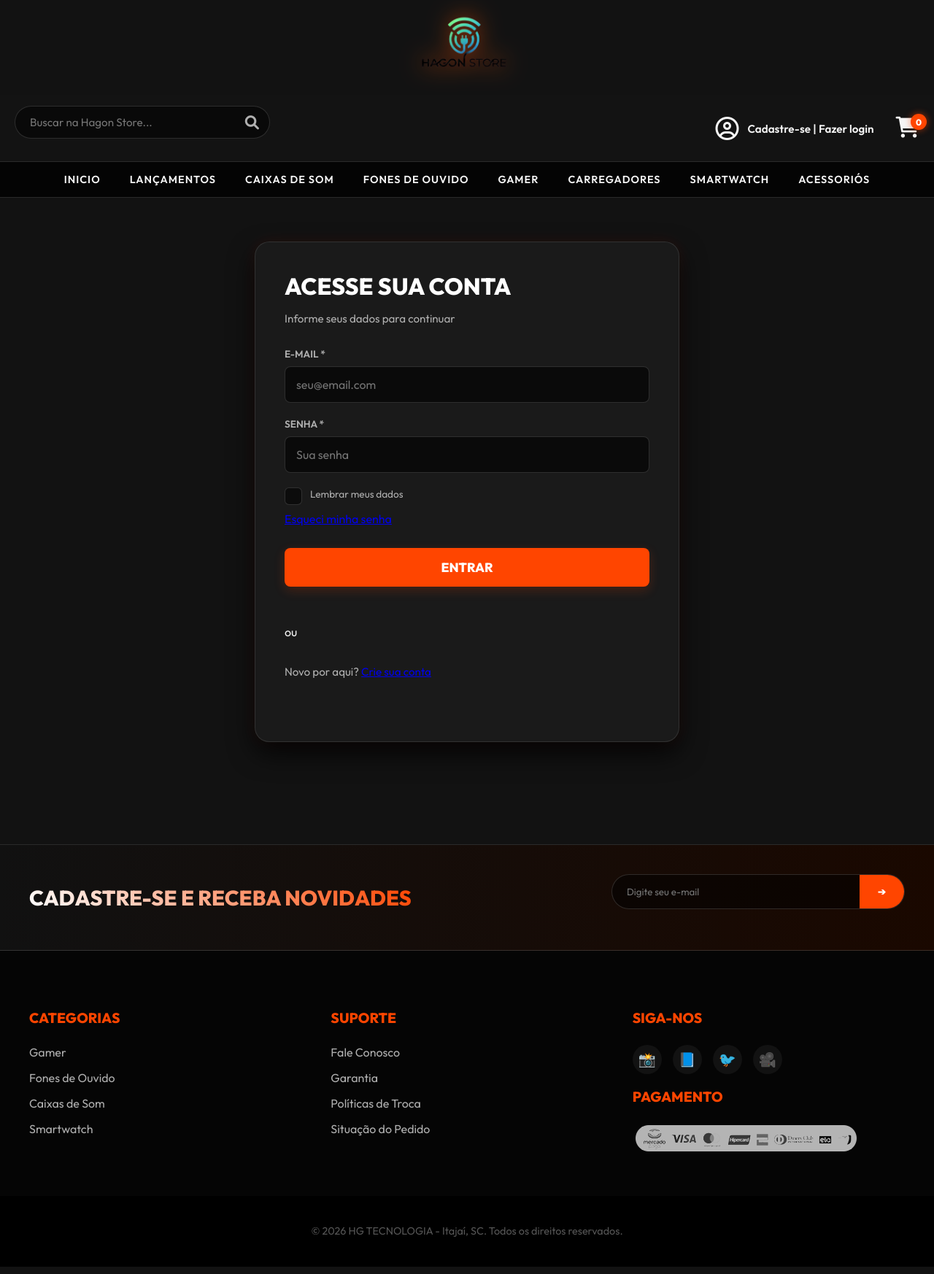
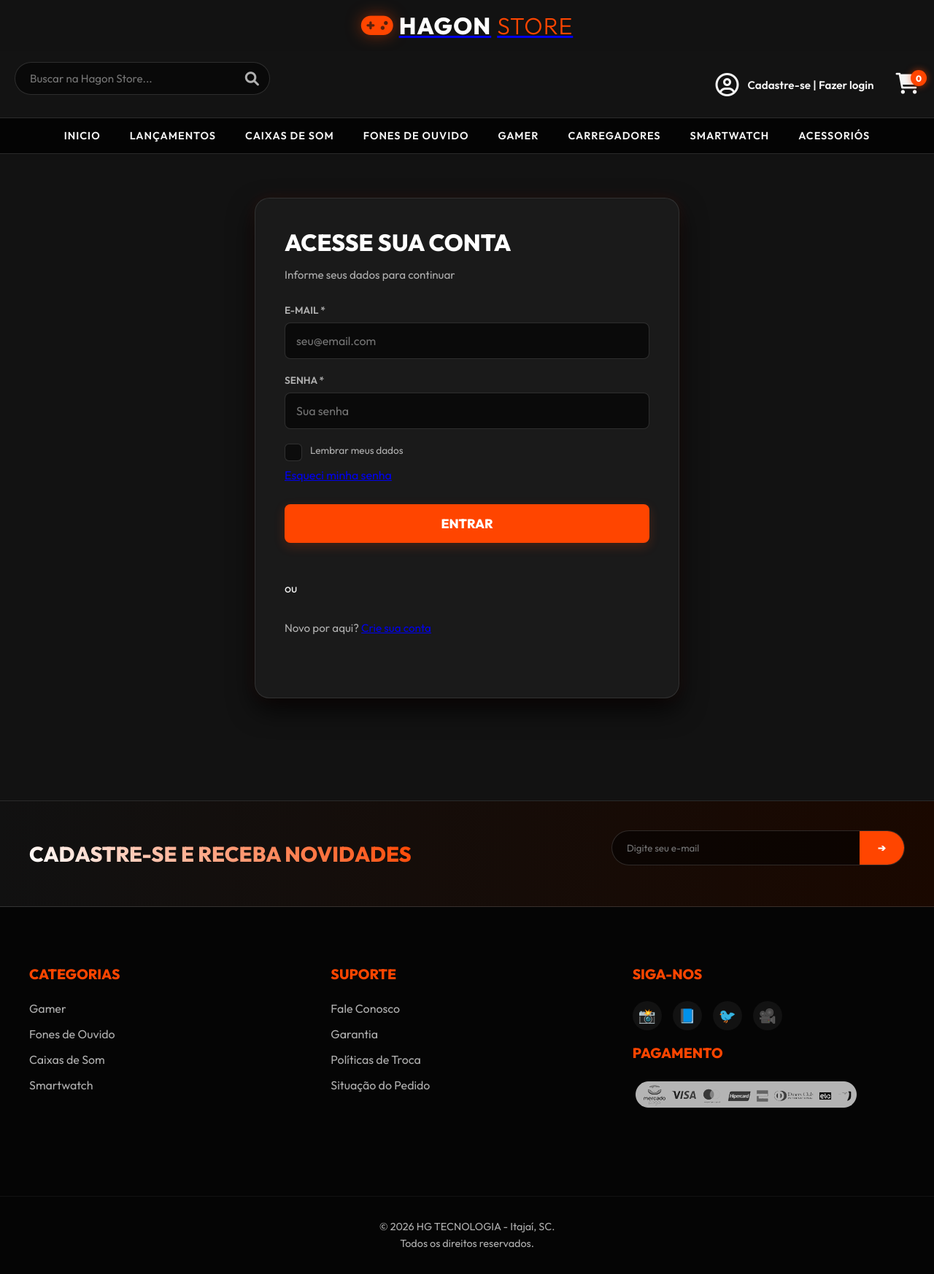
Before and after one commit to lucasdevour/Site-de-vendas-de-eletronico, a plain HTML site: page pages/login.html in a window 1280 px wide. Shown: the whole page at 73% size. Drawn offline with Linux system fonts and the light colour scheme.

Commit message:
Nova Logo Tipografica e ajustes de margin/alinhamento no footer

```diff
--- a/design/style.css
+++ b/design/style.css
@@ -30,11 +30,7 @@ body {
     background: var(--bg-dark);
 }
 
-.logo-img {
-    height: 100px;
-    filter: drop-shadow(0 0 15px rgba(255, 69, 0, 0.8)) brightness(1.2);
-    transition: transform 0.4s cubic-bezier(0.175, 0.885, 0.32, 1.275);
-}
+
 
 .logo-img:hover {
     transform: scale(1.1) rotate(-2deg);
@@ -535,10 +531,16 @@ body {
 
 .footer-copy {
     text-align: center;
-    padding: 25px;
-    background: #000;
-    color: #555;
+    width: 100%;
+    margin-top: 60px;
+    padding: 30px 0;
+    border-top: 1px solid rgba(255, 255, 255, 0.05);
+}
+.footer-copy p {
+    color: var(--text-muted);
     font-size: 0.9rem;
+    line-height: 1.6;
+    margin: 0 auto;
 }
 
 /* ================= SCROLLBAR ================= */
@@ -1343,3 +1345,48 @@ body {
 .dropdown-content.show {
     display: block;
 }
+\n
+/* ================= NOVO LOGO HTML ================= */
+.logo-link {
+    text-decoration: none;
+}
+.logo-hagon {
+    display: flex;
+    align-items: center;
+    gap: 8px;
+    font-family: 'Outfit', sans-serif;
+    transition: transform 0.3s ease;
+}
+.logo-hagon:hover {
+    transform: scale(1.05);
+}
+.logo-icon {
+    font-size: 2.2rem;
+    color: var(--primary);
+    filter: drop-shadow(0 0 10px rgba(255, 69, 0, 0.5));
+}
+.logo-text {
+    font-size: 2rem;
+    font-weight: 800;
+    color: #fff;
+    letter-spacing: 1px;
+}
+.logo-highlight {
+    font-size: 2rem;
+    font-weight: 300;
+    color: var(--primary);
+    letter-spacing: 1px;
+}
+\n.footer-copy {
+    text-align: center;
+    width: 100%;
+    margin-top: 60px;
+    padding: 30px 0;
+    border-top: 1px solid rgba(255, 255, 255, 0.05);
+}
+.footer-copy p {
+    color: var(--text-muted);
+    font-size: 0.9rem;
+    line-height: 1.6;
+    margin: 0 auto;
+}
--- a/pages/login.html
+++ b/pages/login.html
@@ -41,9 +41,14 @@
 <body>
 
      <div class="header-logo">
-            <a href="../index.html">
-                <img src="../assets/logo.png" alt="Hagon Store" class="logo-img">
+
+            <a href="../index.html" class="logo-link">
+                <div class="logo-hagon">
+                    <span class="logo-icon"><i class="fa-solid fa-gamepad"></i></span>
+                    <span class="logo-text">HAGON</span><span class="logo-highlight">STORE</span>
+                </div>
             </a>
+
         </div>
 
    <header class="header-gamma">
@@ -180,7 +185,7 @@
     </div>
 
     <div class="footer-copy">
-        <p>&copy; 2026 HG TECNOLOGIA - Itajaí, SC. Todos os direitos reservados.</p>
+        <p>&copy; 2026 HG TECNOLOGIA - Itajaí, SC.<br>Todos os direitos reservados.</p>
     </div>
 </footer>
 
```
Also changed, not shown: index.html (+9 -4 lines), pages/cadastro.html (+8 -3 lines), pages/produto-teclado.html (+8 -3 lines).
